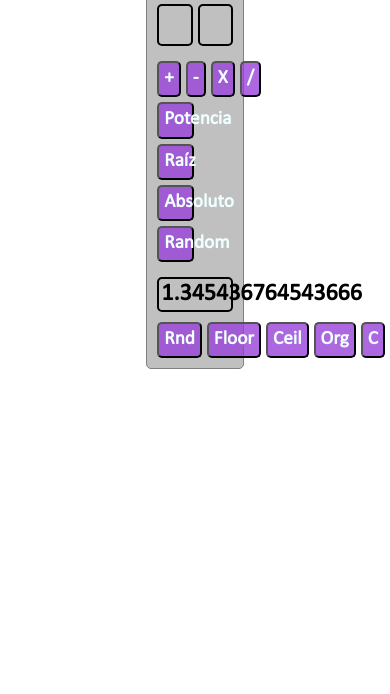
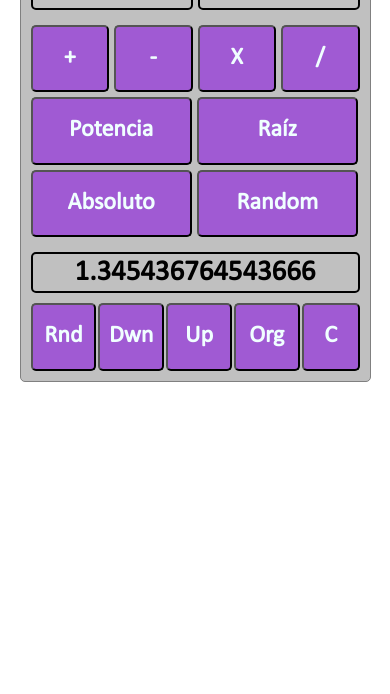
Before and after one commit to HarDevKoder/calculadoraJST, a plain HTML site: page index.html in a window 390 px wide. Shown: the part 150-844 px from the top of the page. Drawn offline with Linux system fonts and the light colour scheme.

Commit message:
se mejora aspecto version mobile

```diff
--- a/css/style.css
+++ b/css/style.css
@@ -72,12 +72,14 @@ input[type="number"]::-webkit-outer-spin-button {
 button {
   width: 100%;
   padding: 5px;
-  font-size: 1.2em;
+  font-size: 1.5em;
   font-weight: 600;
   background: RGBA(153, 65, 217, 0.8);
   color: azure;
   border-radius: 5px;
   cursor: pointer;
+  display: flex;
+  justify-content: center;
 }
 
 button:hover {
@@ -103,7 +105,7 @@ button:hover {
   display: block;
   width: 100%;
   border: 2px solid black;
-  font-size: 1.5em;
+  font-size: 1.8em;
   text-align: center;
   border-radius: 5px;
   padding: 2px;
@@ -119,3 +121,32 @@ button:hover {
 .contenedorRedondeos > * {
   flex: 1;
 }
+
+/* Tamaño Mobile */
+@media (max-width: 479px) {
+  .contenedorGeneral {
+    width:90%;
+  }
+
+  button {
+    width: 100%;
+    padding: 15px;
+    font-size: 1.5em;
+  }
+
+  .contenedorRedondeos {
+    display: flex;
+    gap: 2px;
+  }
+
+  .contenedorRedondeos > * {
+    width: 20%;
+  }
+
+  button {
+    width: 100%;
+    padding: 18px;
+    font-size: 1.5em;
+  }
+
+}
--- a/index.html
+++ b/index.html
@@ -63,10 +63,10 @@
         <button>Rnd</button>
       </div>
       <div>
-        <button>Floor</button>
+        <button>Dwn</button>
       </div>
       <div>
-        <button>Ceil</button>
+        <button>Up</button>
       </div>
       <div>
         <button>Org</button>
```
